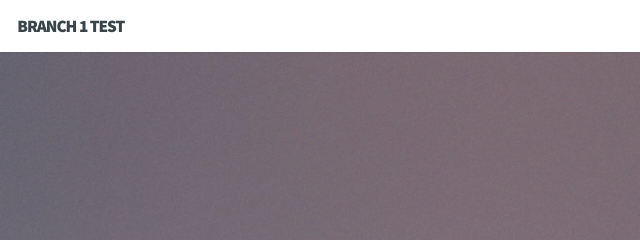
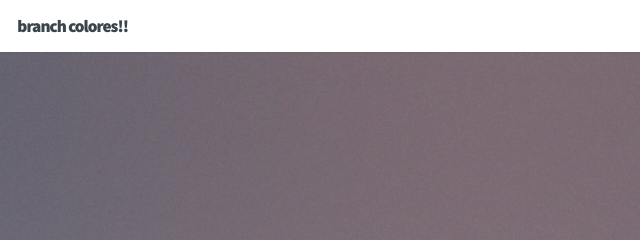
Before and after one commit to cristian412/gitFacilito, a plain HTML site: page index.html in a window 1280 px wide. Shown: the top 240 px of the page, 0-640 px from the left. Drawn offline with Linux system fonts and the light colour scheme.

Commit message:
06/01/2016 11:00

```diff
--- a/index.html
+++ b/index.html
@@ -31,7 +31,7 @@
 			<header id="header">
 
 				<!-- Logo -->
-					<h1 id="logo">BRANCH 1 TEST</h1>
+					<h1 id="logo">branch colores!!</h1>
 
 				<!-- Nav -->
 					<nav id="nav">
```
